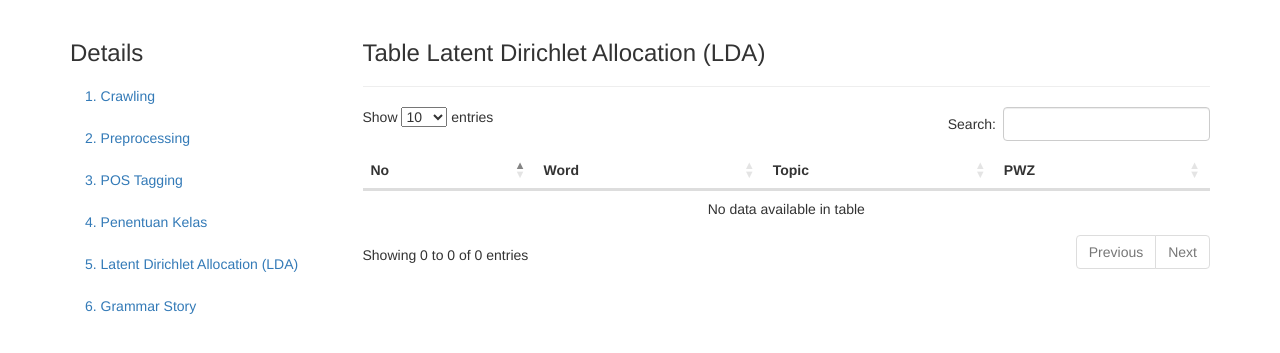
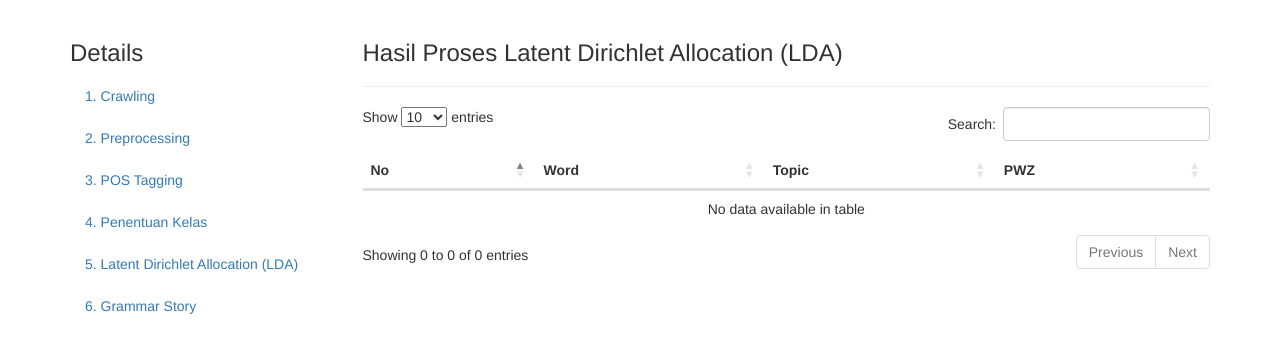
Before and after one commit to yasirabd/flask-storytelling-twitter-testing, a Flask app: page /stories/1/details/lda in a window 1280 px wide. Shown: the part 52-405 px from the top of the page. Run offline with Flask 2, Linux system fonts and the light colour scheme; data that the repository does not hold is empty; some libraries are stand-ins or nearby versions.

Commit message:
tidy up code and rename table header

```diff
--- a/app/main/routes.py
+++ b/app/main/routes.py
@@ -1,6 +1,7 @@
 from app import db
 from flask import current_app, render_template, request, jsonify
 import os
+import time
 from collections import defaultdict
 from app.main import bp
 from app.models import Tweet, Test, Preprocess, PosTag, PenentuanKelas, LdaPWZ, GrammarStory
@@ -33,9 +34,9 @@ def test():
         db.session.add(tb_test)
         db.session.commit()
 
-        return jsonify(status_observe="success")
+        return jsonify(status_observe="penyimpanan project telah berhasil!")
     else:
-        return jsonify(status_observe="failed")
+        return jsonify(status_observe="penyimpanan project gagal!")
 
 
 @bp.route('/process/preprocess', methods=['GET', 'POST'])
@@ -102,7 +103,7 @@ def preprocess():
         db.session.add(tb_preprocess)
         db.session.commit()
 
-    return jsonify(status_preprocessing="success")
+    return jsonify(status_preprocessing="proses preprocessing telah selesai!")
 
 
 @bp.route('/process/pos_tagging', methods=['GET', 'POST'])
@@ -152,7 +153,7 @@ def pos_tagging():
         db.session.add(tb_postag)
         db.session.commit()
 
-    return jsonify(status_pos_tagging="success")
+    return jsonify(status_pos_tagging="proses pos tagging telah selesai!")
 
 
 @bp.route('/process/penentuan_kelas', methods=['GET', 'POST'])
@@ -210,7 +211,7 @@ def penentuan_kelas():
         db.session.add(tb_penentuan_kelas)
         db.session.commit()
 
-    return jsonify(status_penentuan_kelas="success")
+    return jsonify(status_penentuan_kelas="proses penentuan kelas telah selesai!")
 
 
 @bp.route('/process/lda', methods=['GET', 'POST'])
@@ -254,9 +255,9 @@ def lda():
             db.session.add(tb_ldapwz)
             db.session.commit()
 
-        return jsonify(status_lda="success")
+        return jsonify(status_lda="proses lda telah selesai!")
     else:
-        return jsonify(status_lda="failed")
+        return jsonify(status_lda="proses lda gagal!")
 
 
 @bp.route('/process/grammar', methods=['GET', 'POST'])
@@ -303,7 +304,7 @@ def grammar():
         db.session.add(tb_grammar_story)
         db.session.commit()
 
-    return jsonify(status_grammar="success")
+    return jsonify(status_grammar="proses grammar story telah selesai!")
 
 
 @bp.route('/stories', methods=['GET', 'POST'])
--- a/app/templates/details_data.html
+++ b/app/templates/details_data.html
@@ -60,7 +60,7 @@ Storytelling Twitter Pengujian
       </ol>
     </nav>
     <div class="col-md-9">
-      <h3>Table Data</h3>
+      <h3>Data Tweets</h3>
       <hr>
       <table class="table table-stripped" id="tblData">
         <thead>
--- a/app/templates/details_kelas.html
+++ b/app/templates/details_kelas.html
@@ -60,7 +60,7 @@ Storytelling Twitter Pengujian
       </ol>
     </nav>
     <div class="col-md-9">
-      <h3>Table Penentuan Kelas</h3>
+      <h3>Hasil Penentuan Kelas</h3>
       <hr>
       <table class="table table-stripped" id="tblKelas">
         <thead>
--- a/app/templates/details_lda.html
+++ b/app/templates/details_lda.html
@@ -60,7 +60,7 @@ Storytelling Twitter Pengujian
       </ol>
     </nav>
     <div class="col-md-9">
-      <h3>Table Latent Dirichlet Allocation (LDA)</h3>
+      <h3>Hasil Proses Latent Dirichlet Allocation (LDA)</h3>
       <hr>
       <table class="table table-stripped" id="tblLda">
         <thead>
--- a/app/templates/details_postag.html
+++ b/app/templates/details_postag.html
@@ -60,7 +60,7 @@ Storytelling Twitter Pengujian
       </ol>
     </nav>
     <div class="col-md-9">
-      <h3>Table POS Tagging</h3>
+      <h3>Hasil POS Tagging</h3>
       <hr>
       <table class="table table-stripped" id="tblPostag">
         <thead>
--- a/app/templates/details_preprocessing.html
+++ b/app/templates/details_preprocessing.html
@@ -60,7 +60,7 @@ Storytelling Twitter Pengujian
       </ol>
     </nav>
     <div class="col-md-9">
-      <h3>Table Preprocessing</h3>
+      <h3>Hasil Preprocessing</h3>
       <hr>
       <table class="table table-stripped" id="tblPreprocessing">
         <thead>
--- a/app/templates/details_story.html
+++ b/app/templates/details_story.html
@@ -60,7 +60,7 @@ Storytelling Twitter Pengujian
       </ol>
     </nav>
     <div class="col-md-9">
-      <h3>Table Grammar Story</h3>
+      <h3>Hasil Grammar Story</h3>
       <hr>
       <table class="table table-stripped" id="tblStory">
         <thead>
```
Also changed, not shown: app.db.
